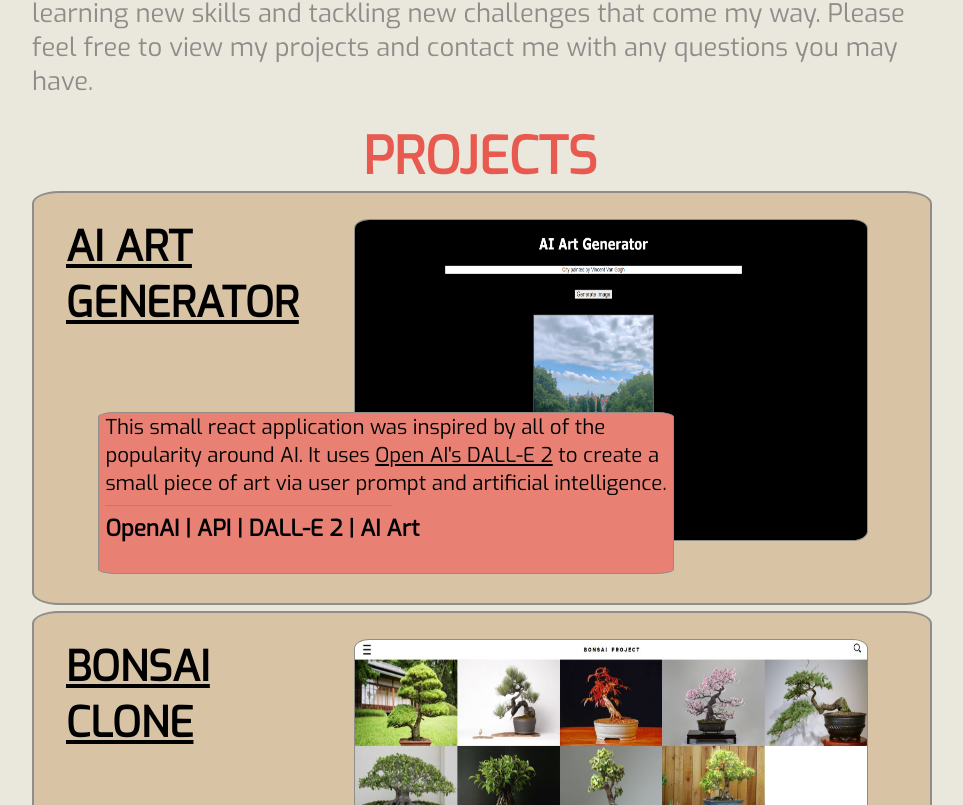
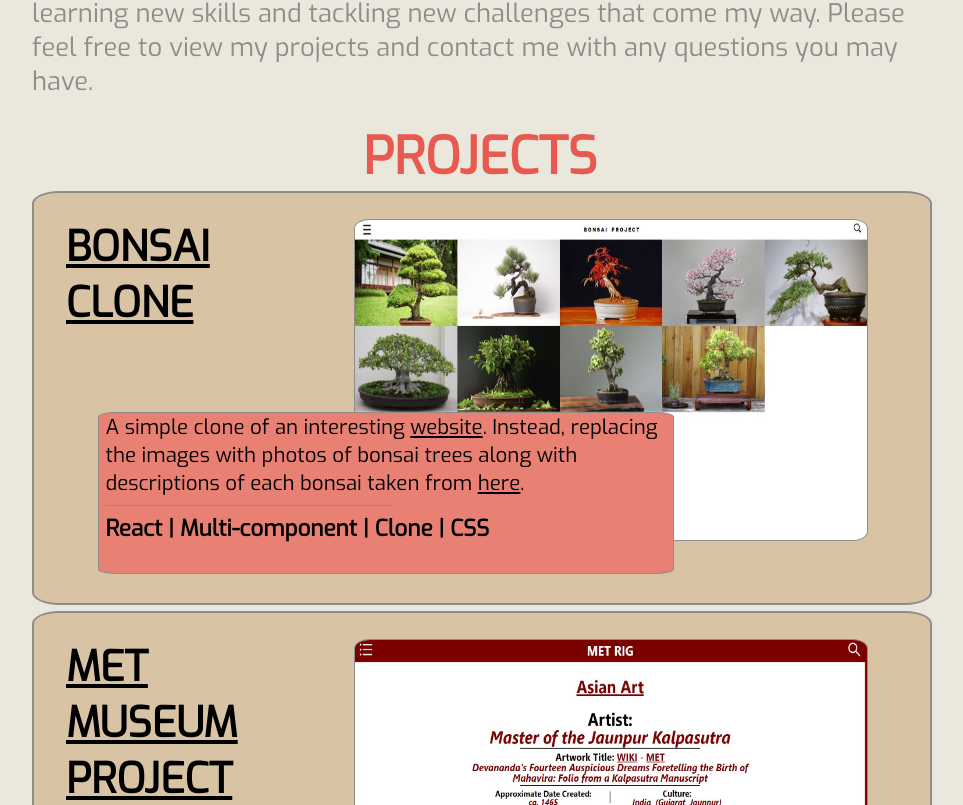
Before and after one commit to atorres1007/portfolio, a React (Create React App) app: page / in a window 1280 px wide. Shown: the part 683-1488 px from the top of the page, without its empty margins (160-1123 px from the left). Built offline with nearby package versions, Linux system fonts and the light colour scheme.

Commit message:
Commented out AI project

```diff
--- a/src/App.js
+++ b/src/App.js
@@ -62,7 +62,7 @@ export default function App () {
 
         <h1>PROJECTS</h1>
 
-        <div className='projects'>
+        {/* <div className='projects'>
           <h3><a href='https://ai-art-generator-delta.vercel.app/' target='_blank'>AI ART GENERATOR</a></h3>
           <img className='project-photo' src={aiArtApp}/>
           <div className='project-description'>
@@ -74,7 +74,7 @@ export default function App () {
             <hr/>
             <h4>OpenAI | API | DALL-E 2 | AI Art </h4>
           </div>
-        </div>
+        </div> */}
 
         <div className='projects'>
           <h3><a href='https://bonsai-website-clone-ufv9.vercel.app/' target='blank'>BONSAI CLONE</a></h3>
```
